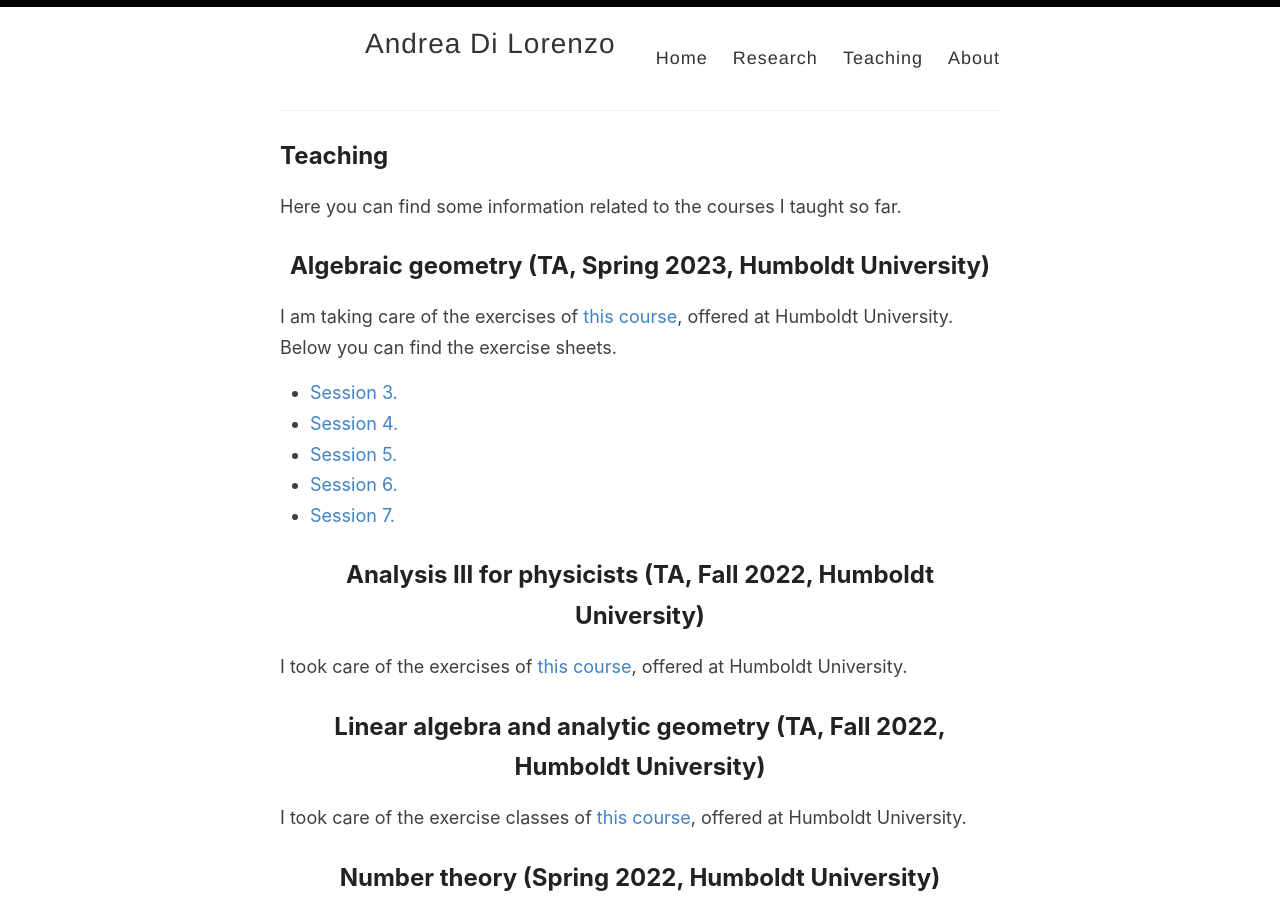
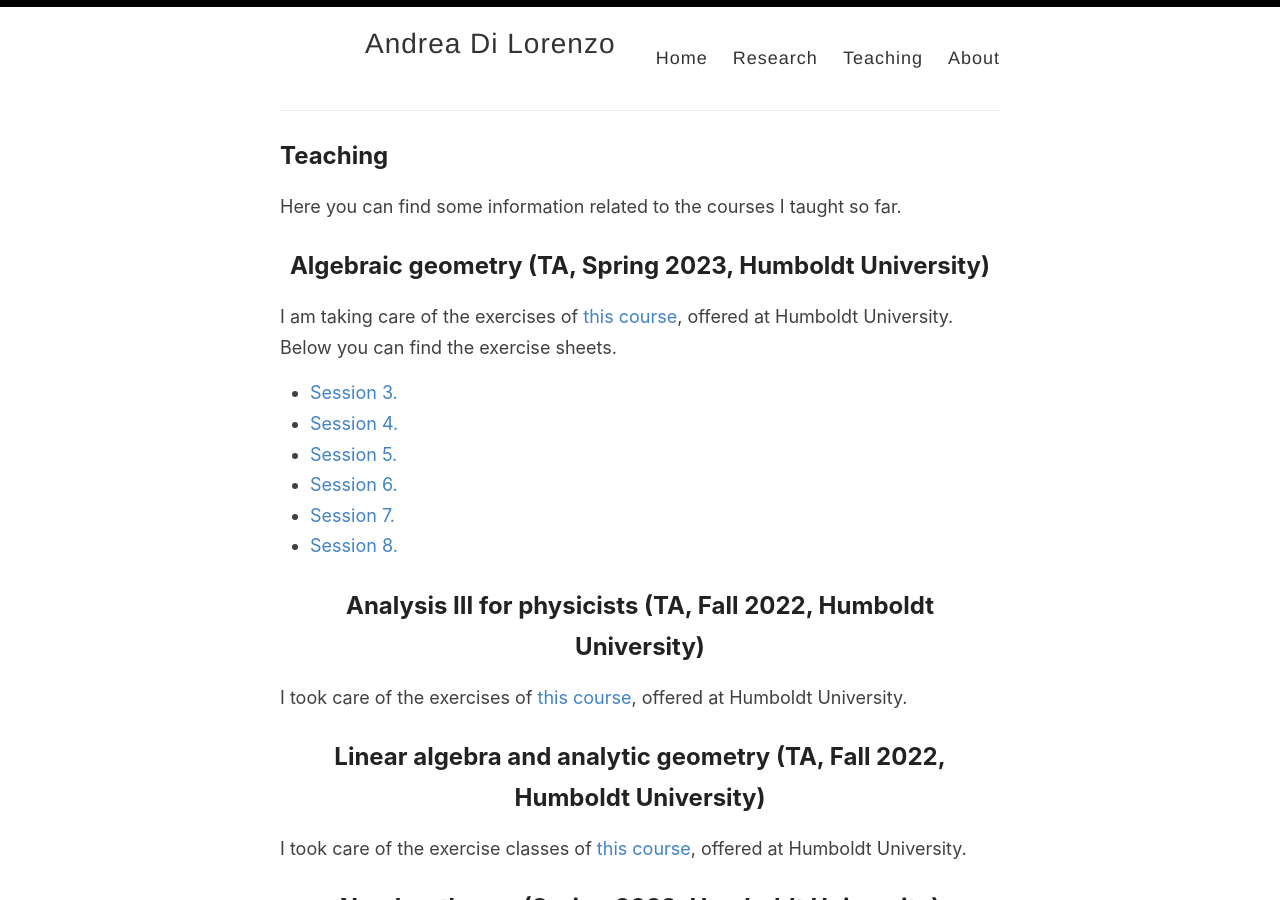
Before and after one commit to anddil/anddil.github.io, a Jekyll site: the page built from _pages/teaching.md, in a window 1280 px wide and 900 px high. Built offline with Jekyll 4.4.1, drawn with Linux system fonts in a browser that asks for light colours.

Commit message:
Update teaching.md

```diff
--- a/_pages/teaching.md
+++ b/_pages/teaching.md
@@ -14,6 +14,7 @@ I am taking care of the exercises of [this course](http://www-irm.mathematik.hu-
 - [Session 5.](AG23/AG_exercises_5.pdf)
 - [Session 6.](AG23/AG_exercises_6.pdf)
 - [Session 7.](AG23/AG_exercises_7.pdf)
+- [Session 8.](AG23/AG_exercises_8.pdf)
 
 
 ## Analysis III for physicists (TA, Fall 2022, Humboldt University)
```
